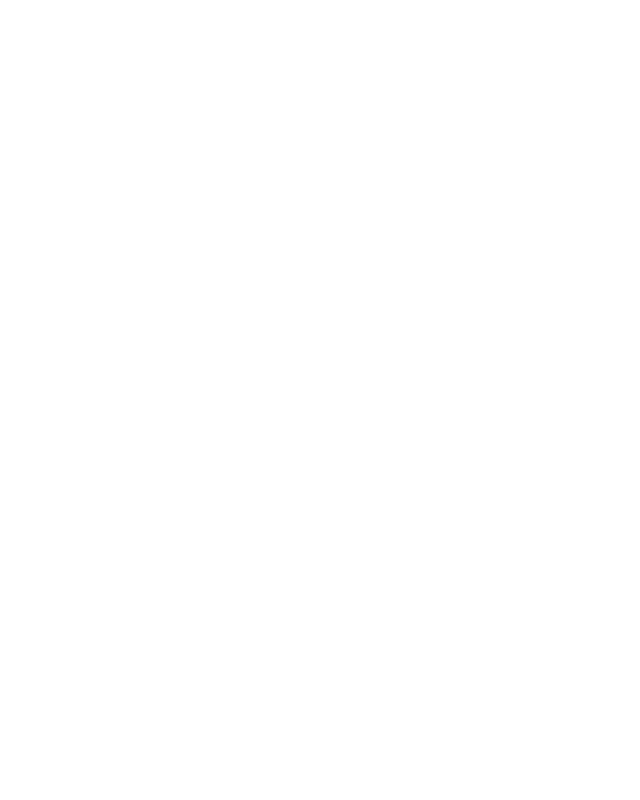
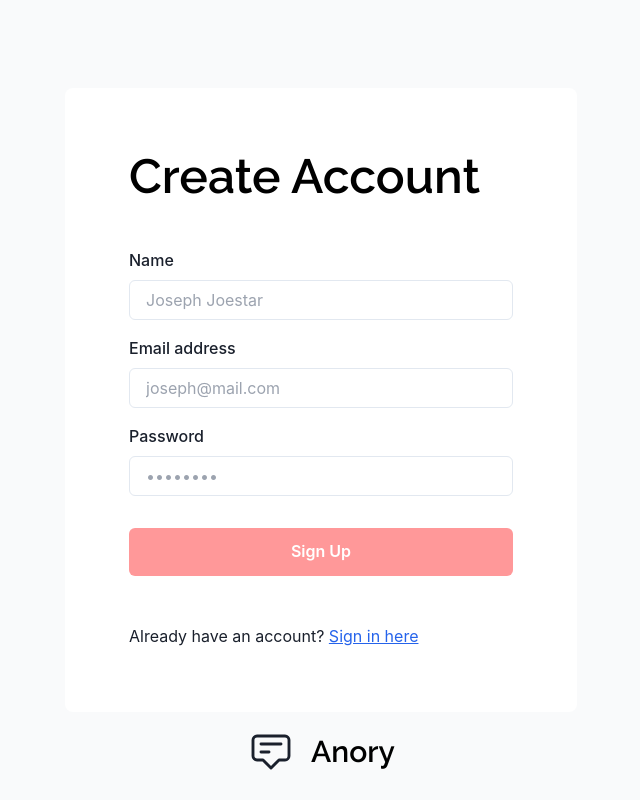
Before and after one commit to kakalition/anory, a React (Vite) app in the folder frontend/: page /register in a window 1280 px wide. Before the commit this address had no page. Shown: the whole page, without its empty margins (319-959 px from the left). Built offline with nearby package versions, Linux system fonts and the light colour scheme.

Commit message:
Create RegisterPage

```diff
--- a/frontend/src/Features/Login/LoginPage.tsx
+++ b/frontend/src/Features/Register/RegisterPage.tsx
@@ -4,13 +4,23 @@
 import AnoryLogo from '../Component/AnoryLogo';
 import Spacer from '../Utilities/Spacer';
 
-export default function LoginPage() {
+export default function RegisterPage() {
   return (
     <div className="flex relative justify-center items-center w-screen h-screen bg-gray-50">
       <div className="p-16 w-[40%] bg-white rounded-lg">
-        <h1 className="font-raleway text-5xl font-semibold text-black">Welcome Back!</h1>
+        <h1 className="font-raleway text-5xl font-semibold text-black">Create Account</h1>
         <Spacer height="3rem" />
         <form>
+          <FormControl>
+            <FormLabel htmlFor="name">Name</FormLabel>
+            <Input
+              id="name"
+              type="text"
+              placeholder="Joseph Joestar"
+              focusBorderColor="#232323"
+            />
+          </FormControl>
+          <Spacer height="1rem" />
           <FormControl>
             <FormLabel htmlFor="email">Email address</FormLabel>
             <Input
@@ -43,8 +53,8 @@
         </form>
         <Spacer height="3rem" />
         <p>
-          {'Don\'t have an account, yet? '}
-          <button className="text-blue-600 underline" type="button">Sign up here</button>
+          {'Already have an account? '}
+          <button className="text-blue-600 underline" type="button">Sign in here</button>
         </p>
       </div>
       <div className="absolute bottom-6">
--- a/frontend/src/main.tsx
+++ b/frontend/src/main.tsx
@@ -4,6 +4,7 @@
 import { BrowserRouter, Route, Routes } from 'react-router-dom';
 import App from './App';
 import LoginPage from './Features/Login/LoginPage';
+import RegisterPage from './Features/Register/RegisterPage';
 import './index.css';
 
 ReactDOM.createRoot(document.getElementById('root')!).render(
@@ -12,6 +13,7 @@
       <BrowserRouter>
         <Routes>
           <Route path="/" element={<App />} />
+          <Route path="/register" element={<RegisterPage />} />
           <Route path="/login" element={<LoginPage />} />
         </Routes>
       </BrowserRouter>
```
